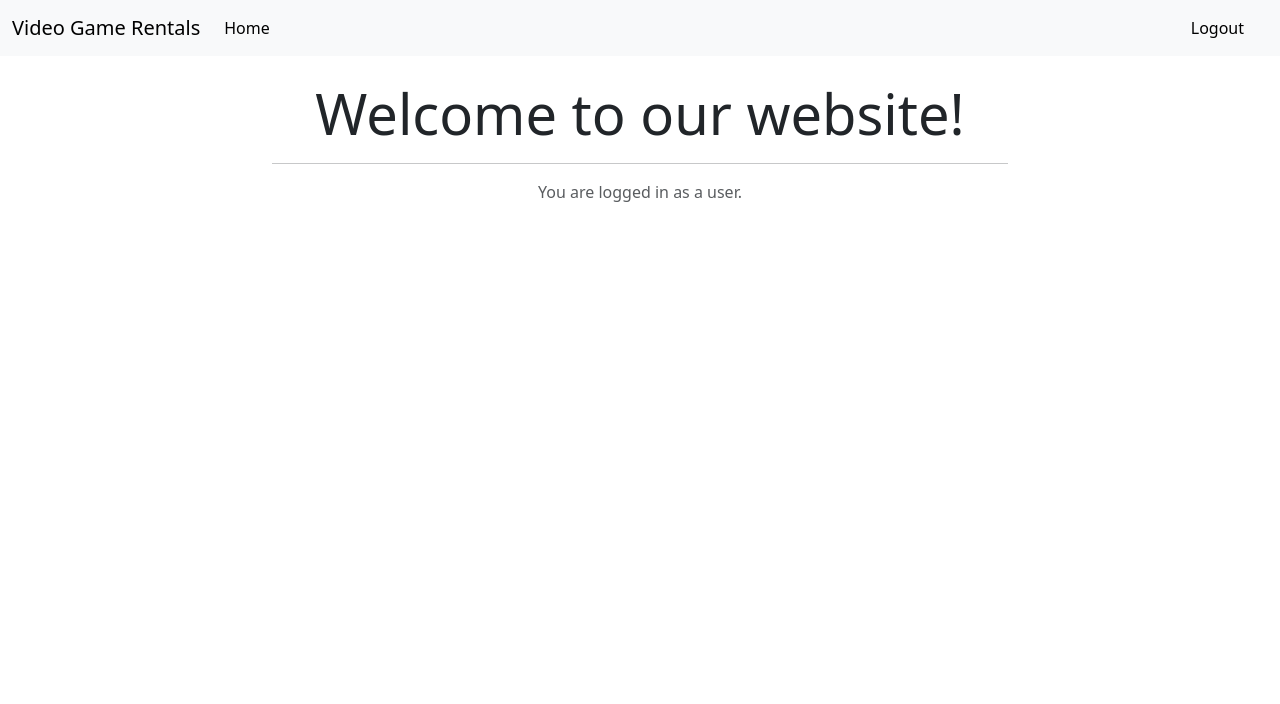
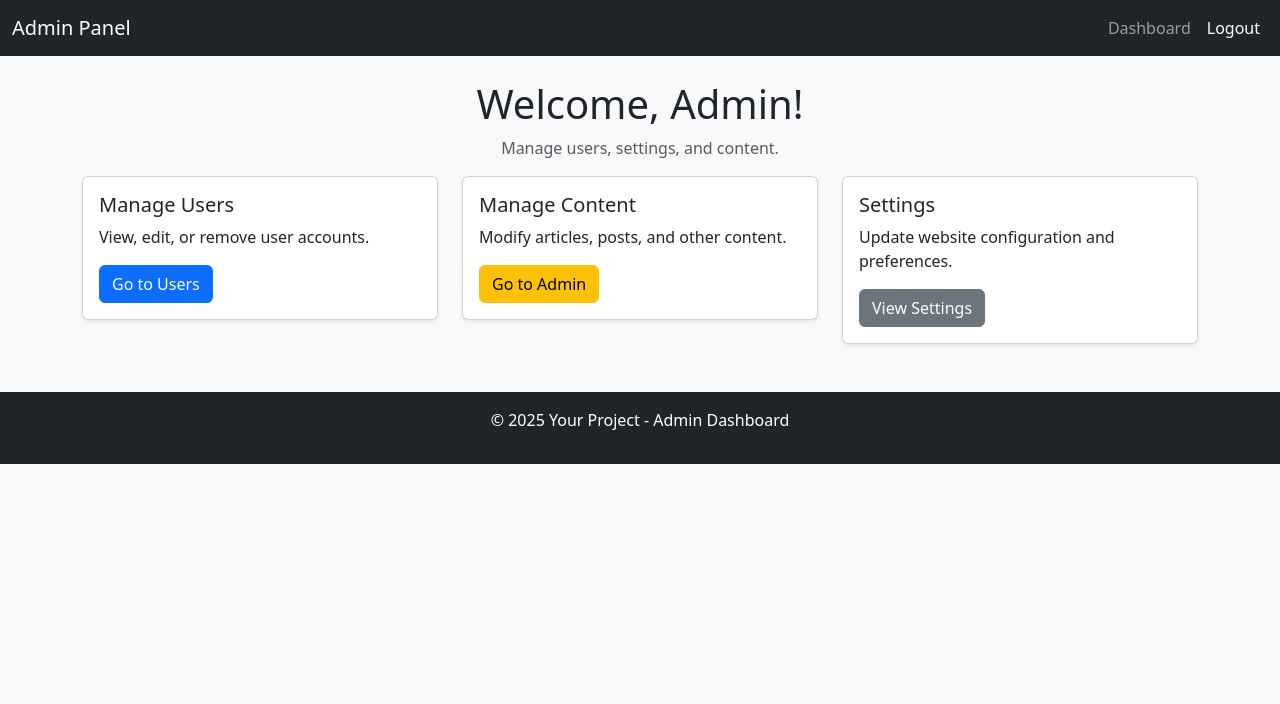
Before and after one commit to charleswittemann23/game-rentals, a Django app: page / in a window 1280 px wide. Shown: the top 704 px of the page. Run offline with Django 4.2, Linux system fonts and the light colour scheme; the visitor is signed in with stand-in values (Sample User, id 1); parts of the project's set-up code (start-up, migrations or seed data) failed here and were passed over; some libraries are stand-ins or nearby versions.

Commit message:
2/20:two different pages show based on whether user is admin or not

```diff
--- /dev/null
+++ b/home/templates/home/admin.html
@@ -0,0 +1,73 @@
+{% load static %}
+{% load bootstrap5 %}
+{% bootstrap_css %}
+{% load socialaccount %}
+
+
+<!DOCTYPE html>
+<html lang="en">
+<head>
+    <meta charset="UTF-8">
+    <meta name="viewport" content="width=device-width, initial-scale=1.0">
+    <title>Admin Dashboard</title>
+    <link rel="stylesheet" href="{% static 'css/styles.css' %}">
+</head>
+<body class="bg-light">
+
+    <nav class="navbar navbar-expand-lg navbar-dark bg-dark">
+        <div class="container-fluid">
+            <a class="navbar-brand" href="#">Admin Panel</a>
+            <div class="collapse navbar-collapse">
+                <ul class="navbar-nav ms-auto">
+                    <li class="nav-item">
+                        <a class="nav-link" href="{% url 'home:dashboard' %}">Dashboard</a>
+                    </li>
+                    <li class="nav-item">
+                        <a class="nav-link btn btn-danger text-white" href="{% url 'account_logout' %}">Logout</a>
+                    </li>
+                </ul>
+            </div>
+        </div>
+    </nav>
+
+    <div class="container mt-4">
+        <h1 class="text-center">Welcome, Admin!</h1>
+        <p class="text-center text-muted">Manage users, settings, and content.</p>
+
+        <div class="row">
+            <div class="col-md-4">
+                <div class="card shadow-sm">
+                    <div class="card-body">
+                        <h5 class="card-title">Manage Users</h5>
+                        <p class="card-text">View, edit, or remove user accounts.</p>
+                        <a href="{% url 'admin:auth_user_changelist' %}" class="btn btn-primary">Go to Users</a>
+                    </div>
+                </div>
+            </div>
+            <div class="col-md-4">
+                <div class="card shadow-sm">
+                    <div class="card-body">
+                        <h5 class="card-title">Manage Content</h5>
+                        <p class="card-text">Modify articles, posts, and other content.</p>
+                        <a href="{% url 'admin:index' %}" class="btn btn-warning">Go to Admin</a>
+                    </div>
+                </div>
+            </div>
+            <div class="col-md-4">
+                <div class="card shadow-sm">
+                    <div class="card-body">
+                        <h5 class="card-title">Settings</h5>
+                        <p class="card-text">Update website configuration and preferences.</p>
+                        <a href="#" class="btn btn-secondary">View Settings</a>
+                    </div>
+                </div>
+            </div>
+        </div>
+    </div>
+
+    <footer class="mt-5 py-3 bg-dark text-white text-center">
+        <p>© 2025 Your Project - Admin Dashboard</p>
+    </footer>
+
+</body>
+</html>
--- a/home/templates/home/index.html
+++ b/home/templates/home/index.html
@@ -19,7 +19,7 @@
                     </li>
                 {% else %}
                     <li class="nav-item">
-                        <a class="nav-link active me-3" href="{% provider_login_url 'google' %}">Login with Google</a>
+                        <a class="nav-link active me-3" href="{% provider_login_url 'google' %}">Login</a>
                     </li>
                 {% endif %}
             </ul>
--- a/home/urls.py
+++ b/home/urls.py
@@ -1,8 +1,10 @@
 from django.urls import path
 
 from . import views
+from .views import dashboard
 
 app_name = "home"
 urlpatterns = [
     path("", views.index, name="index"),
+    path('dashboard/', dashboard, name='dashboard'),
 ]
--- a/home/views.py
+++ b/home/views.py
@@ -1,13 +1,27 @@
 from django.shortcuts import render
 from django.contrib.auth.decorators import login_required
 
+
+from django.shortcuts import render
+from django.contrib.auth.decorators import login_required
+
+@login_required
 def index(request):
-    if request.user.is_authenticated:
-        if request.user.groups.filter(name='Librarians').exists():
-            role = 'librarian'
-        else:
-            role = 'user'
+    if request.user.is_superuser:  # Check if user is an admin
+        return render(request, "home/admin.html")
     else:
-        role = None
+        return render(request, "home/index.html")
+
+    # if request.user.is_authenticated:
+    #     if request.user.groups.filter(name='Librarians').exists():
+    #         role = 'librarian'
+    #     else:
+    #         role = 'user'
+    # else:
+    #     role = None
 
     return render(request, 'home/index.html', {'role': role})
+
+@login_required
+def dashboard(request):
+    return render(request, "home/dashboard.html")
--- a/mysite/urls.py
+++ b/mysite/urls.py
@@ -17,8 +17,10 @@ Including another URLconf
 from django.contrib import admin
 from django.urls import include, path
 
+
 urlpatterns = [
     path('admin/', admin.site.urls),
     path('accounts/', include('allauth.urls')),
     path('', include('home.urls')),
+
 ]
```
